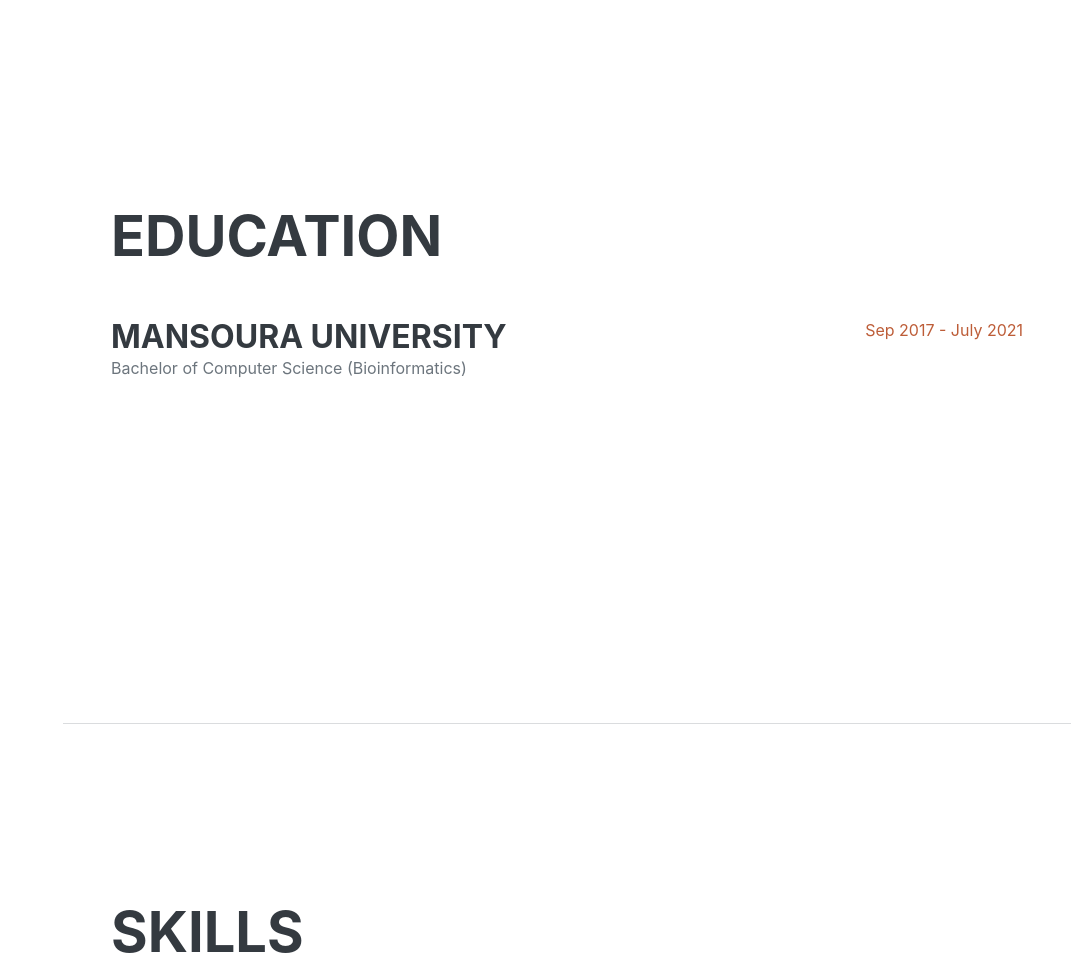
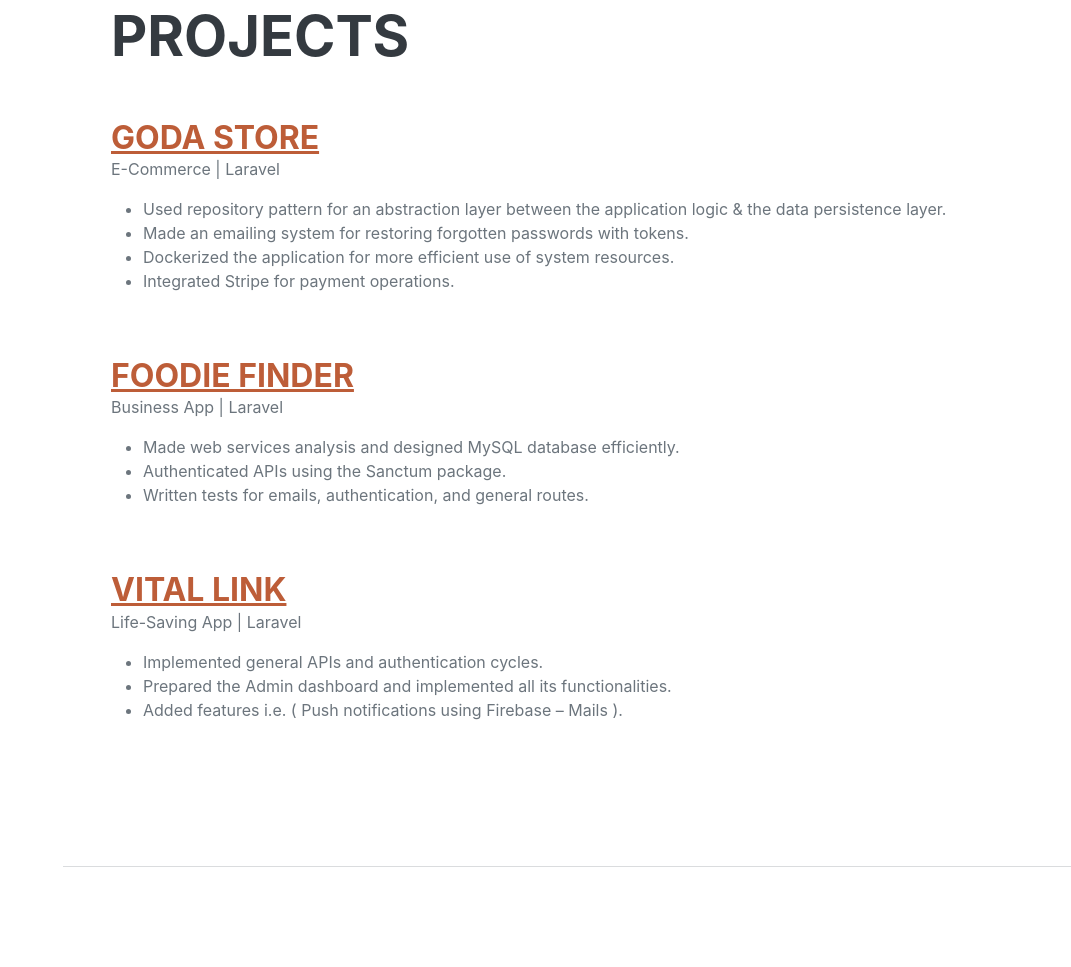
Before and after one commit to AbdelrahmanElsheikh965/Personal-site, a plain HTML site: page index.html in a window 1280 px wide. Shown: the part 1833-2800 px from the top of the page, without its empty margins (209-1280 px from the left). Drawn offline with nearby package versions, Linux system fonts and the light colour scheme; a web font is replaced by a local one.

Commit message:
Added 'Projects' Section + Commented some images

```diff
--- a/index.html
+++ b/index.html
@@ -27,6 +27,7 @@
                 <ul class="navbar-nav">
                     <li class="nav-item"><a class="nav-link js-scroll-trigger" href="#about">About</a></li>
                     <li class="nav-item"><a class="nav-link js-scroll-trigger" href="#experience">Experience</a></li>
+                    <li class="nav-item"><a class="nav-link js-scroll-trigger" href="#projects">Projects</a></li>
                     <li class="nav-item"><a class="nav-link js-scroll-trigger" href="#education">Education</a></li>
                     <li class="nav-item"><a class="nav-link js-scroll-trigger" href="#skills">Skills</a></li>
                     <li class="nav-item"><a class="nav-link js-scroll-trigger" href="#volunteering">Volunteering</a></li>
@@ -36,6 +37,7 @@
         </nav>
         <!-- Page Content-->
         <div class="container-fluid p-0">
+
             <!-- About-->
             <section class="resume-section" id="about">
                 <div class="resume-section-content">
@@ -56,7 +58,9 @@
                     </div>
                 </div>
             </section>
+
             <hr class="m-0" />
+
             <!-- Experience-->
             <section class="resume-section" id="experience">
                 <div class="resume-section-content">
@@ -96,7 +100,55 @@
                     </div>
                 </div>
             </section>
+
             <hr class="m-0" />
+
+            <!-- Projects-->
+            <section class="resume-section" id="projects">
+                <div class="resume-section-content">
+                    <h2 class="mb-5">Projects</h2>
+                    <div class="d-flex flex-column flex-md-row justify-content-between mb-5">
+                        <div class="flex-grow-1">
+                            <h3 class="mb-0"> <a target="_blank" href="https://github.com/AbdelrahmanElsheikh965/Real-ECommerce"> Goda Store </a> </h3>
+                            <div class="mb-3"> E-Commerce | Laravel </div>
+                                <ul>
+                                    <li>Used repository pattern for an abstraction layer between the application logic & the data persistence layer. </li>
+                                    <li>Made an emailing system for restoring forgotten passwords with tokens. </li>
+                                    <li>Dockerized the application for more efficient use of system resources. </li>
+                                    <li>Integrated Stripe for payment operations. </li>
+                                </ul>
+                        </div>
+<!--                        <div class="flex-shrink-0"><span class="text-primary">Jan 2013 - Apr 2023</span></div>-->
+                    </div>
+                    <div class="d-flex flex-column flex-md-row justify-content-between mb-5">
+                        <div class="flex-grow-1">
+                            <h3 class="mb-0"> <a target="_blank" href="https://github.com/AbdelrahmanElsheikh965/FoodieFinder"> Foodie Finder </a> </h3>
+                            <div class="mb-3">Business App | Laravel</div>
+                            <ul>
+                                <li>Made web services analysis and designed MySQL database efficiently.</li>
+                                <li>Authenticated APIs using the Sanctum package. </li>
+                                <li>Written tests for emails, authentication, and general routes.</li>
+                            </ul>
+                        </div>
+<!--                        <div class="flex-shrink-0"><span class="text-primary">Oct 2020 - Dec 2020</span></div>-->
+                    </div>
+                    <div class="d-flex flex-column flex-md-row justify-content-between mb-5">
+                        <div class="flex-grow-1">
+                            <h3 class="mb-0"> <a target="_blank" href="https://github.com/AbdelrahmanElsheikh965/VitalLink"> Vital Link </a> </h3>
+                            <div class="mb-3">Life-Saving App | Laravel</div>
+                            <ul>
+                                <li> Implemented general APIs and authentication cycles.</li>
+                                <li> Prepared the Admin dashboard and implemented all its functionalities.</li>
+                                <li> Added features i.e. ( Push notifications using Firebase – Mails ).</li>
+                            </ul>
+                        </div>
+<!--                        <div class="flex-shrink-0"><span class="text-primary">Oct 2020 - Dec 2020</span></div>-->
+                    </div>
+                </div>
+            </section>
+
+            <hr class="m-0" />
+
             <!-- Education-->
             <section class="resume-section" id="education">
                 <div class="resume-section-content">
@@ -110,7 +162,9 @@
                     </div>
                 </div>
             </section>
+
             <hr class="m-0" />
+
             <!-- Skills-->
             <section class="resume-section" id="skills">
                 <div class="resume-section-content">
@@ -125,21 +179,21 @@
                         <li class="list-inline-item" title="Database"><i class="fa-solid fa-database"></i></li>
                         <li class="list-inline-item" title="Docker"><i class="fab fa-docker"></i></li>
 
-                        <li class="list-inline-item" title="Bash">
-                            <img width="50px" height="50px" class="img-fluid img-profile rounded-circle mx-auto mb-2" src="assets/img/gnu-bash.png"/>
-                        </li>
+<!--                        <li class="list-inline-item" title="Bash">-->
+<!--                            <img width="50px" height="50px" class="img-fluid img-profile rounded-circle mx-auto mb-2" src="assets/img/gnu-bash.png"/>    -->
+<!--                        </li>-->
 
-                       <li class="list-inline-item" title="keycloak">
-                           <img width="50px" height="50px" class="img-fluid img-profile rounded-circle mx-auto mb-2" src="assets/img/keycloak.svg"/>
-                        </li>
+<!--                       <li class="list-inline-item" title="keycloak">-->
+<!--                           <img width="50px" height="50px" class="img-fluid img-profile rounded-circle mx-auto mb-2" src="assets/img/keycloak.svg"/>-->
+<!--                        </li>-->
 
-                        <li class="list-inline-item" title="Nginx">
-                           <img width="50px" height="50px" class="img-fluid img-profile rounded-circle mx-auto mb-2" src="assets/img/nginx.png"/>
-                        </li>
+<!--                        <li class="list-inline-item" title="Nginx">-->
+<!--                           <img width="50px" height="50px" class="img-fluid img-profile rounded-circle mx-auto mb-2" src="assets/img/nginx.png"/>-->
+<!--                        </li>-->
 
-                        <li class="list-inline-item" title="PHPUnit">
-                           <img width="50px" height="50px" class="img-fluid img-profile rounded-circle mx-auto mb-2" src="assets/img/phpunit-svgrepo-com.svg"/>
-                        </li>
+<!--                        <li class="list-inline-item" title="PHPUnit">-->
+<!--                           <img width="50px" height="50px" class="img-fluid img-profile rounded-circle mx-auto mb-2" src="assets/img/phpunit-svgrepo-com.svg"/>-->
+<!--                        </li>-->
 
                         <li class="list-inline-item" title="Linux"><i class="fa-brands fa-linux"></i> </li>
                         <li class="list-inline-item" title="Git"> <i class="fa-brands fa-git-alt"></i></li>
@@ -163,7 +217,9 @@
                     </ul>
                 </div>
             </section>
+
             <hr class="m-0" />
+
             <!-- volunteering-->
             <section class="resume-section" id="volunteering">
                 <div class="resume-section-content">
@@ -176,11 +232,13 @@
                     </p>
                 </div>
             </section>
+
             <hr class="m-0" />
+
             <!-- certifications -->
             <section class="resume-section" id="certifications">
                 <div class="resume-section-content">
-                    <h2 class="mb-5">Awards & Certifications</h2>
+                    <h2 class="mb-5">Certifications</h2>
                     <ul class="fa-ul mb-0">
                         <li>
                             <span class="fa-li"><i class="fas fa-trophy text-warning"></i></span>
@@ -201,6 +259,7 @@
                     </ul>
                 </div>
             </section>
+
         </div>
         <!-- Bootstrap core JS-->
         <script src="https://cdn.jsdelivr.net/npm/bootstrap@5.2.3/dist/js/bootstrap.bundle.min.js"></script>
```
